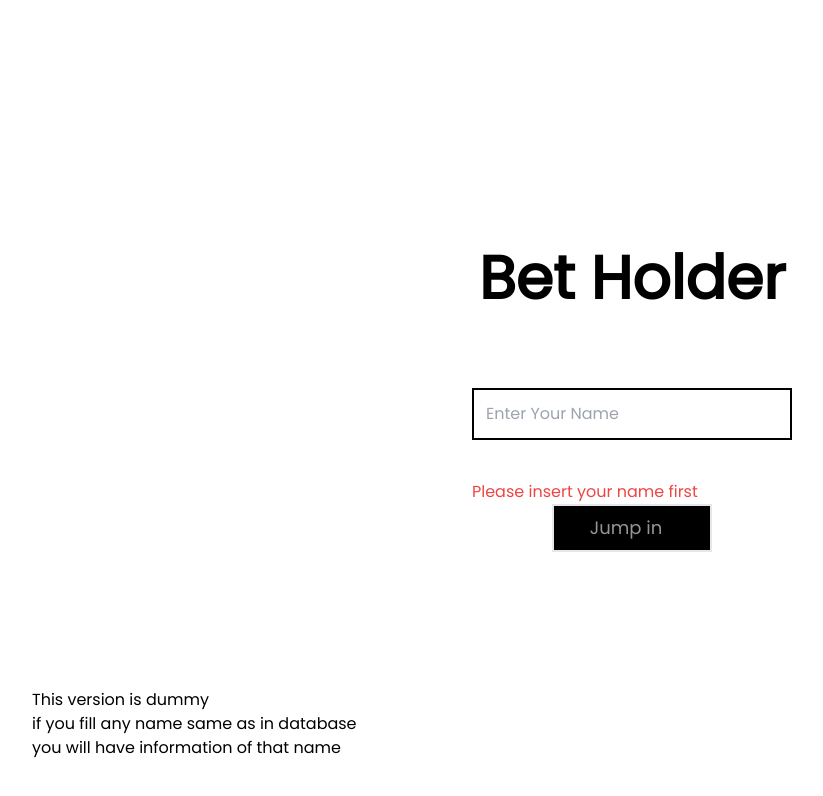
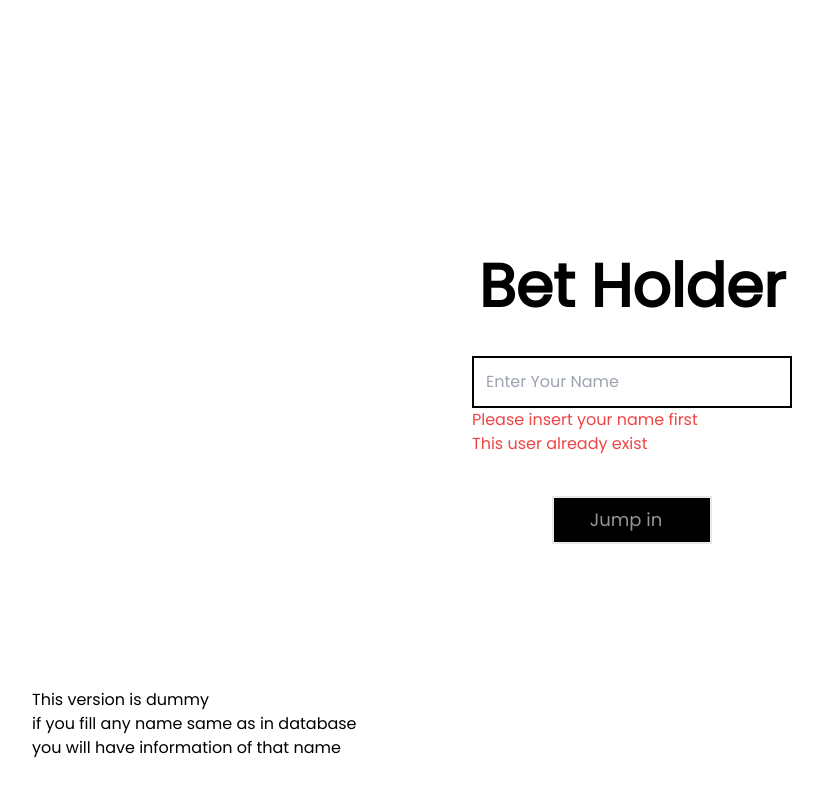
Before and after one commit to BoatPrakit/Bet-Holder, a Vue app: page / in a window 1280 px wide. Both pictures are taken after a click on the button "Jump in". Shown: the top 796 px of the page, without its empty margins (8-831 px from the left). Built offline with nearby package versions, Linux system fonts and the light colour scheme; data requests are answered from the project's data file; the HTML template or start-up script is replaced by a standard one.

Commit message:
[Add] db.json, script for json-server, axios & [Update] insert name to db with validate

```diff
--- /dev/null
+++ b/db.json
@@ -0,0 +1,16 @@
+{
+  "hostusername": [
+    {
+      "name": "boat",
+      "id": 1
+    },
+    {
+      "name": "dd",
+      "id": 2
+    },
+    {
+      "name": "aa",
+      "id": 3
+    }
+  ]
+}
--- a/package.json
+++ b/package.json
@@ -5,11 +5,13 @@
   "scripts": {
     "serve": "vue-cli-service serve",
     "build": "vue-cli-service build",
-    "lint": "vue-cli-service lint"
+    "lint": "vue-cli-service lint",
+    "backend": "json-server --watch db.json --port 5000"
   },
   "dependencies": {
     "@tailwindcss/postcss7-compat": "^2.0.2",
     "autoprefixer": "^9",
+    "axios": "^0.21.1",
     "core-js": "^3.6.5",
     "postcss": "^7",
     "tailwindcss": "npm:@tailwindcss/postcss7-compat@^2.0.2",
--- a/src/App.vue
+++ b/src/App.vue
@@ -3,10 +3,11 @@
     <div class="flex items-center justify-center w-full">
       <div class="flex flex-col w-1/4">
         <h1 class="header">Bet Holder</h1>
-        <input type="text" @keypress.enter="validate" v-model="name" class="input-black my-10" placeholder="Enter Your Name">
+        <input type="text" @keypress.enter="createHostUserName" v-model="name" class="input-black" placeholder="Enter Your Name">
         <span v-if="error" class="text-red-500"> Please insert your name first </span>
+        <span v-if="isDeplicated" class="text-red-500"> This user already exist </span>
         <div class="flex justify-center">
-          <button-black @click="validate" type="submit" class="w-2/4">
+          <button-black @click="createHostUserName" type="submit" class="w-2/4 mt-10">
             <span class="animate-pulse-upgrade">
             Jump in
             <i class="fas fa-angle-double-right ml-3 middle" />
@@ -27,18 +28,37 @@
   </div> -->
 </template>
 <script>
+import axios from "./axios-instance/backendInstance"
 export default {
   data() {
     return {
       name: '',
       error: false,
+      isDeplicated: false,
     }
   },
   methods: {
     validate(){
       if(!this.name) this.error = true;
-      else this.error = false;
-    }
+      else {
+        this.error = false;
+      }
+    },
+    async createHostUserName(){
+      this.validate();
+      const res = await axios.get(`/hostusername?name=${this.name}`);
+
+      if(res === null || res.data.length === 0) this.isDeplicated = false;
+      else if(res.data.length > 0) {
+        this.isDeplicated = true;
+      }
+
+      if(!this.error && !this.isDeplicated){
+        await axios.post('/hostusername',{
+          name: this.name
+        })
+      }
+    },
   }
 }
 </script>
--- /dev/null
+++ b/src/axios-instance/backendInstance.js
@@ -0,0 +1,7 @@
+import axios from "axios"
+
+const instance = axios.create({
+    baseURL: "http://localhost:5000"
+})
+
+export default instance;
```
Also changed, not shown: 1 other file (tests, documents, lock files or other folders).
